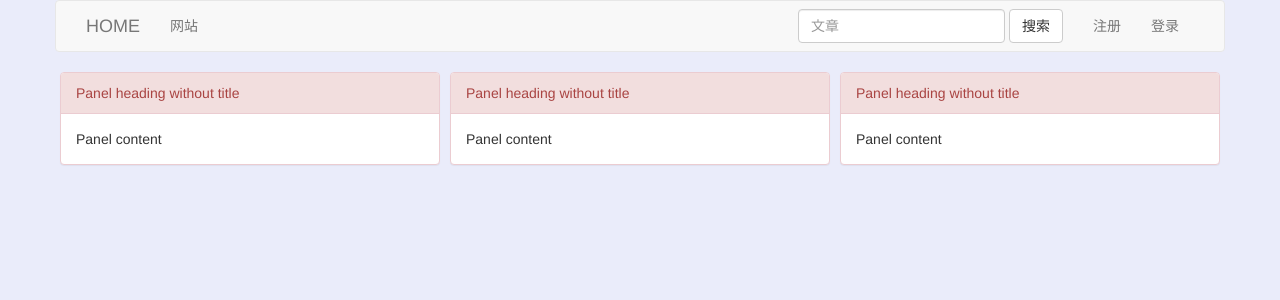
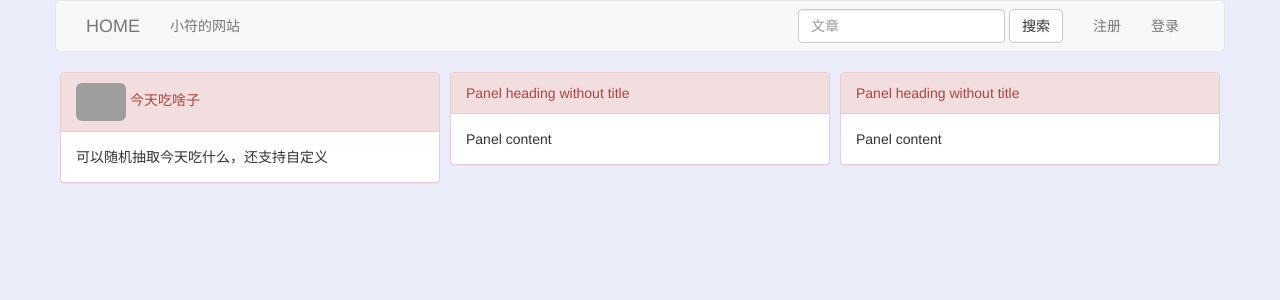
Before and after one commit to qifiqi/website-books, a Django app: page / in a window 1280 px wide. Shown: the top 300 px of the page. Run offline with Django 3.2, Linux system fonts and the light colour scheme; some libraries are stand-ins or nearby versions; grey boxes are pictures that could not be loaded.

Commit message:
添加表白代码和首页跳转

```diff
--- a/creative_page/urls.py
+++ b/creative_page/urls.py
@@ -10,5 +10,5 @@ from django.urls import path
 from creative_page import views
 
 urlpatterns = [
-    path("jtcsy", views.jtcsy),
+    path("jtcsy", views.jtcsy,name="jtcsy"),
 ]
--- a/creative_page/views.py
+++ b/creative_page/views.py
@@ -4,3 +4,7 @@ from django.shortcuts import render
 # Create your views here.
 def jtcsy(requests):
     return render(requests, "creative_page/今天吃啥呀？.html")
+
+
+def xiaofu_xiaochen(requests):
+    return render(requests, "creative_page/表白.html")
--- a/notebooks/views/home.py
+++ b/notebooks/views/home.py
@@ -1,11 +1,13 @@
 from django.shortcuts import render
 from django.views import View
+from django.utils.decorators import method_decorator
+from django.views.decorators.cache import cache_page
 
 
 # Create your views here.
-
 class Home(View):
 
+    @method_decorator(cache_page(24 * 60 * 60))
     def get(self, requests):
         return render(requests, "home.html", locals())
 
--- a/requirements.txt
+++ b/requirements.txt
@@ -1,9 +1,12 @@
 Django==3.1.7
+django-redis
+djangorestframework
 matplotlib
 numpy
 pandas
 Pillow
 redis
 requests
+pyecharts
+mysqlclient
 pymysql
-mysqlclient
--- a/templates/home.html
+++ b/templates/home.html
@@ -1,4 +1,5 @@
 {% extends 'home_base.html' %}
+{% load static %}
 
 {% block css %}
     <style>
@@ -6,16 +7,23 @@
             padding-left: 5px;
             padding-right: 5px;
         }
+
+        .img-size-50 {
+            width: 50px;
+        }
     </style>
 {% endblock %}
 {% block content %}
     <div class="container">
         <div class="row">
             <div class="col-md-4 col-lg-4">
-                <div class="panel panel-danger">
-                    <div class="panel-heading">Panel heading without title</div>
+                <div class="panel panel-danger" onclick=GoToPath("{% url 'creative_pages:jtcsy' %}")>
+                    <div class="panel-heading ">
+                        <img src="{% static 'img/home/今天吃啥子.gif' %}" alt="今天吃啥子" class="img-rounded img-size-50 ">
+                        <span class="text-center">今天吃啥子</span>
+                    </div>
                     <div class="panel-body">
-                        Panel content
+                        可以随机抽取今天吃什么，还支持自定义
                     </div>
                 </div>
             </div>
@@ -38,3 +46,15 @@
         </div>
     </div>
 {% endblock %}
+
+{% block js %}
+    <script type="text/javascript">
+        const GoToPath = function (UrlPath) {
+            console.log(UrlPath)
+            let ConF = window.confirm("是否要跳转");
+            if (ConF) {
+                window.location.href = UrlPath
+            }
+        };
+    </script>
+{% endblock %}
--- a/templates/home_base.html
+++ b/templates/home_base.html
@@ -120,7 +120,7 @@
         <div class="navbar-header">
             <a class="navbar-brand" href="{% url 'home' %}">HOME</a>
         </div>
-        <p class="navbar-text">网站</p>
+        <p class="navbar-text">小符的网站</p>
         <!-- Collect the nav links, forms, and other content for toggling -->
         <div class="collapse navbar-collapse">
 
--- a/websiteBook/urls.py
+++ b/websiteBook/urls.py
@@ -15,6 +15,7 @@ Including another URLconf
 """
 
 from notebooks.views import home
+from creative_page import views
 from django.contrib import admin
 from django.urls import path, include
 
@@ -24,6 +25,8 @@ urlpatterns = [
 
     # 首页
     path("", home.Home.as_view(), name="home"),
+    # 表白
+    path("xiaofu_xiaochen", views.xiaofu_xiaochen, name="xiaofu_xiaochen"),
 
     # 笔记页
     path('notebooks/', include(("notebooks.urls", "notebooks"), namespace="notebook")),
```
Also changed, not shown: websiteBook/settings.py (+17 -1 lines), README.md.
